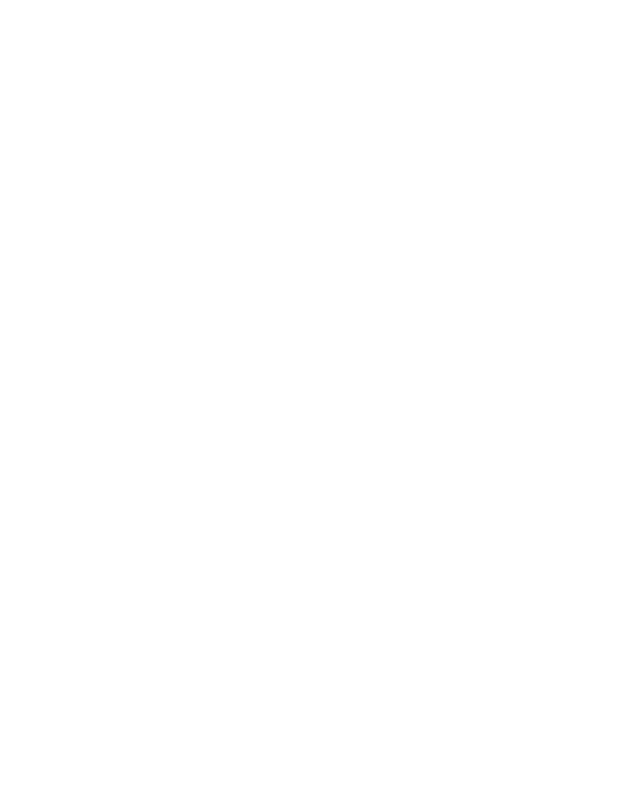
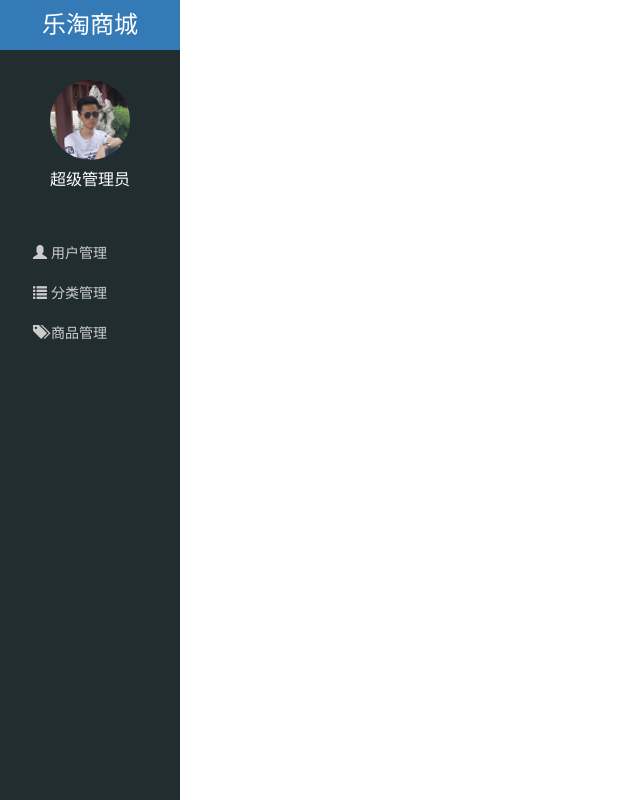
Before and after one commit to youyouW/letaoitem, a website: page public/back/index.html in a window 1280 px wide. Shown: the whole page, without its empty margins (0-640 px from the left). Drawn offline with Linux system fonts and the light colour scheme.

Commit message:
侧边栏静态页完成

```diff
--- a/public/back/css/common.css
+++ b/public/back/css/common.css
@@ -7,3 +7,72 @@
 .lt_panel h4 {
     text-align: center;
 }
+ul {
+    margin: 0;
+    padding: 0;
+    list-style: none;
+}
+
+a {
+    text-decoration: none;
+}
+
+a:link, a:visited, a:hover, a:active {
+    text-decoration: none;
+}
+.lt_aside {
+    width: 180px;
+    height: 100%;
+    background-color: #222d32;
+    position: absolute;
+    left: 0;
+    transition: all 1s;
+}
+.lt_aside.now {
+    left: -180px;
+}
+.lt_aside .brand a {
+    height: 50px;
+    line-height: 50px;
+    color: #fff;
+    text-align: center;
+    font-size: 24px;
+    display: block;
+    background-color: #337ab7;
+}
+.lt_aside .user {
+    height: 150px;
+}
+.lt_aside .user img{
+    width: 80px;
+    height: 80px;
+    border-radius: 50%;
+    margin: 30px auto 0;
+    display: block;
+}
+
+.lt_aside .user p {
+    color: #fff;
+    font-size: 16px;
+    text-align: center;
+    line-height: 40px;
+    height: 40px;
+}
+.lt_aside .nav a {
+    display: block;
+    height: 40px;
+    line-height: 40px;
+    color: #ccc;
+    padding-left: 30px;
+    border: 3px solid transparent;
+}
+
+.lt_aside .child a {
+    padding-left: 50px;
+}
+
+.lt_aside .nav a.now {
+    background-color: #1d1f21;
+    border-left-color: #367fa9;
+    color: #fff;
+}
--- a/public/back/index.html
+++ b/public/back/index.html
@@ -2,9 +2,58 @@
 <html lang="en">
 <head>
     <meta charset="UTF-8">
-    <title>Title</title>
+    <title>乐淘管理系统-首页</title>
+    <link rel="stylesheet" href="lib/bootstrap/css/bootstrap.css">
+    <link rel="stylesheet" href="lib/bootstrap-validator/css/bootstrapValidator.css">
+    <link rel="stylesheet" href="lib/nprogress/nprogress.css">
+    <link rel="stylesheet" href="css/common.css">
 </head>
 <body>
+<div class="lt_aside">
 
+    <div class="brand">
+        <a href="javascript:;">乐淘商城</a>
+    </div>
+    <div class="user">
+        <img src="images/default.jpg" alt="">
+        <p>超级管理员</p>
+    </div>
+    <div class="nav">
+        <ul>
+            <li>
+                <a href="user.html">
+                    <span class="glyphicon glyphicon-user"></span>
+                    用户管理
+                </a>
+            </li>
+            <li>
+                <a href="javascript:;">
+                    <span class="glyphicon glyphicon-list"></span>
+                    分类管理
+                </a>
+                <div class="child" style="display: none;">
+                    <a href="first.html">一级分类</a>
+                    <a href="second.html">二级分类</a>
+                </div>
+            </li>
+            <li>
+                <a href="product.html">
+                    <span class="glyphicon glyphicon-tags"></span>
+                    商品管理
+                </a>
+            </li>
+        </ul>
+    </div>
+
+</div>
+
+<div class="lt_main"></div>
+
+<script src="lib/jquery/jquery.js"></script>
+<script src="lib/bootstrap/js/bootstrap.js"></script>
+<script src="lib/bootstrap-validator/js/bootstrapValidator.js"></script>
+<script src="lib/nprogress/nprogress.js"></script>
+<script src="js/common.js"></script>
+<script src="js/index.js"></script>
 </body>
 </html>
--- /dev/null
+++ b/public/back/js/index.js
@@ -0,0 +1,3 @@
+/**
+ * Created by Administrator on 2017/10/31.
+ */
```
